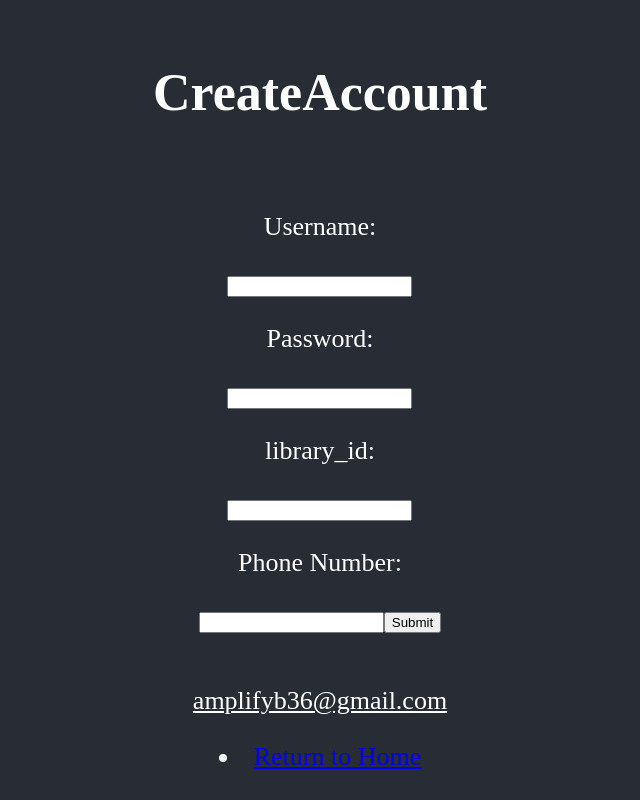
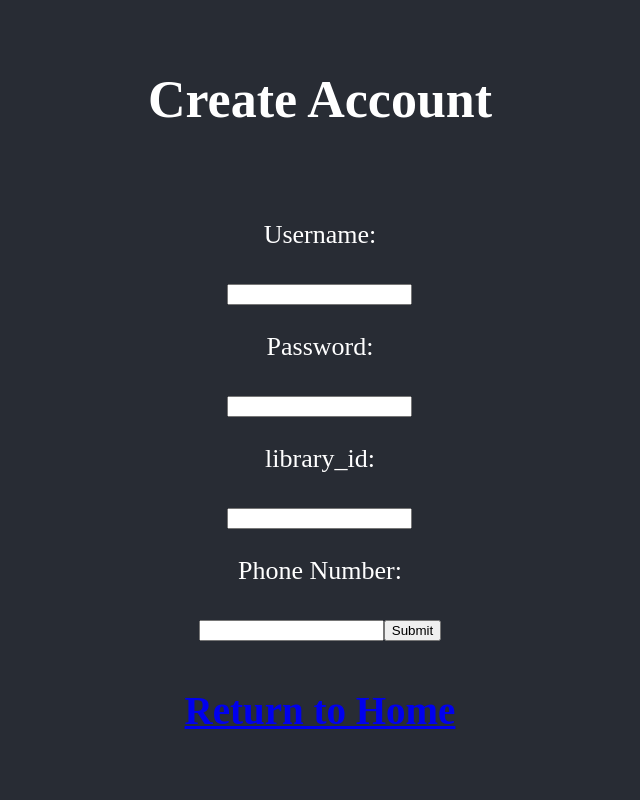
Before and after one commit to joebraha/amplify_frontend, a React (Create React App) app in the folder amp/: page /CreateAccount in a window 1280 px wide. Shown: the whole page, without its empty margins (320-960 px from the left). Built offline with nearby package versions, Linux system fonts and the light colour scheme.

Commit message:
remove bullet points - api prompt connection

```diff
--- a/amp/src/components/Account.js
+++ b/amp/src/components/Account.js
@@ -12,25 +12,17 @@ const Account = () => {
       <h1>Account</h1>
       <br />
       <ul>
-        <li>
-          {/* Endpoint to route to Home Page */}
-          <Link to="/">Return to Home</Link> {}
-        </li>
-        <li>
-          {/* Endpoint to route to Home component */}
-          <Link to="/">Home</Link>
-        </li>
-        <li>
-          {/* Endpoint to route to Login component */}
-          <Link to="/login">Login</Link>
-        </li>
-        <li>
-          {/* Endpoint to route to Saved Playlists component */}
-          <Link to="/playlists">See Saved Playlists</Link>
-        </li>
-        {/* expand to include: friends, ...  */}
-
-
+        {/* Endpoint to route to Login component */}
+        <Link to="/login">Login</Link>
+        <br />
+        {/* Endpoint to route to Login component */}
+        <Link to="/createaccount">Create Account</Link>
+        <br />
+        {/* Endpoint to route to Saved Playlists component */}
+        <Link to="/playlists">See Saved Playlists</Link>
+        <br />
+        {/* Endpoint to route to Home component */}
+        <Link to="/">Home</Link>
       </ul>
       </header>
     </div>
--- a/amp/src/components/ContactUs.js
+++ b/amp/src/components/ContactUs.js
@@ -20,10 +20,10 @@ const ContactUs = () => {
       <u>
         <p>amplifyb36@gmail.com</p>
       </u>
-      <li>
+      <h2 className="center">
           {/* Endpoint to route to Home Page */}
           <Link to="/">Return to Home</Link> {}
-      </li>
+      </h2>
       </header>
     </div>
   );
--- a/amp/src/components/CreateAccount.js
+++ b/amp/src/components/CreateAccount.js
@@ -59,7 +59,7 @@ const CreateAccount = () => {
   return (
     <div className = "App">
       <header className = "App-header">
-      <h1>CreateAccount</h1>
+      <h1>Create Account</h1>
       <br />
       <form onSubmit={handleChangeUser}> {/* send to backend */}
             <p>Username:</p>
@@ -77,13 +77,10 @@ const CreateAccount = () => {
       <u>
         <p></p>
       </u>
-      <u>
-        <p>amplifyb36@gmail.com</p>
-      </u>
-      <li>
+      <h2 className="center">
           {/* Endpoint to route to Home Page */}
           <Link to="/">Return to Home</Link> {}
-      </li>
+      </h2>
       </header>
     </div>
   );
--- a/amp/src/components/Playlists.js
+++ b/amp/src/components/Playlists.js
@@ -28,9 +28,10 @@ const Playlists = () => {
     <div>
       <h1 className="center">Your Songs</h1>
       <DisplayWav audioFiles={audioFiles} />
-      <li className="center">
-          <Link to="/">Return to Home</Link> {}
-      </li>
+      <br />
+      <h2 className="center">
+        <Link to="/">Return to Home</Link> {}
+      </h2>
     </div>
   );
 };
--- a/amp/src/components/Prompt.js
+++ b/amp/src/components/Prompt.js
@@ -4,35 +4,36 @@ import '../App.css';
 
 const Prompt = () => {
   const [promptText, setPromptText] = useState("");
+  const [fileUrl, setFileUrl] = useState(null);
 
   const normalize = text => {
     return text.replace(/ /g, '-');
 
   };
 
-  // const handlePromptSubmit = async (event) => {
-  //   event.preventDefault();
+  const handlePromptSubmit = async (event) => {
+    event.preventDefault();
 
-  //   const apiUrl = "localhost:8000/generate/"; // api url from backend goes here (then backend gets from Colab, saves it, and send it back here)
+    const apiUrl = `http://localhost:8000/generate/${normalize(promptText)}`; // api url from backend goes here (then backend gets from Colab, saves it, and send it back here)
 
-  //   // formData = new FormData()
-  //   // formData.append('input', promptText)
+    // formData = new FormData()
+    // formData.append('input', promptText)
 
-  //   // Make a request to the backend
-  //   await fetch(apiUrl + normalize(promptText))
-  //     .then(async (response) => {
-  //       if (response.ok) {
-  //         const blob = await response.blob(); // Get the response as a blob
-  //         const url = URL.createObjectURL(blob); // Create a URL for the blob
-  //         setFileUrl(url); // Set the URL in state to display the file
-  //       } else {
-  //         console.error("Error generating file:", response.statusText);
-  //       }
-  //     })
-  //     .catch(error => {
-  //       console.error("Error fetching data:", error);
-  //     });
-  // };
+    // Make a request to the backend
+    await fetch(apiUrl + normalize(promptText))
+      .then(async (response) => {
+        if (response.ok) {
+          const blob = await response.blob(); // Get the response as a blob
+          const url = URL.createObjectURL(blob); // Create a URL for the blob
+          setFileUrl(url); // Set the URL in state to display the file
+        } else {
+          console.error("Error generating file:", response.statusText);
+        }
+      })
+      .catch(error => {
+        console.error("Error fetching data:", error);
+      });
+  };
 
   const handleInputChange = (event) => {
     setPromptText(event.target.value);
@@ -43,11 +44,11 @@ const Prompt = () => {
       <header className="App-header">
         <h1>Prompt-Based Generation</h1>
         <br />
-        {/* <form onSubmit={handlePromptSubmit}>
+        <form onSubmit={handlePromptSubmit}>
           <p>Please type in your song prompt below:</p>
           <input type="text" value={promptText} onChange={handleInputChange} />
           <button type="submit">Submit Prompt</button>
-        </form> */}
+        </form>
         {/* {fileUrl && (
           <div>
             <audio controls>
@@ -58,9 +59,8 @@ const Prompt = () => {
             <a href={fileUrl} download="generated_file.wav">Download File</a>
           </div>
         )} */}
-        <li>
-          <Link to="/">Return to Home</Link>
-        </li>
+
+        <Link to="/">Return to Home</Link>
       </header>
     </div>
   );
```
